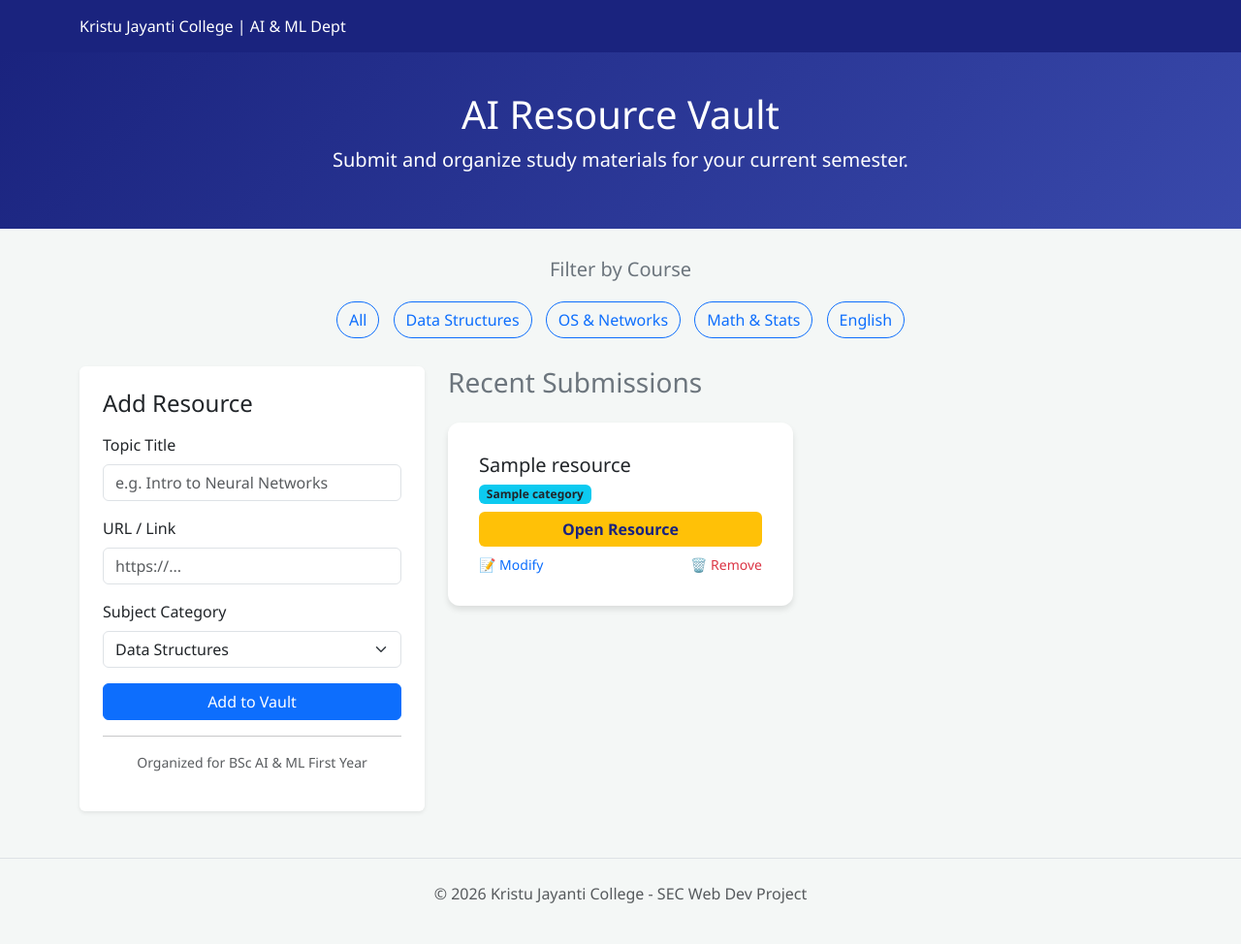
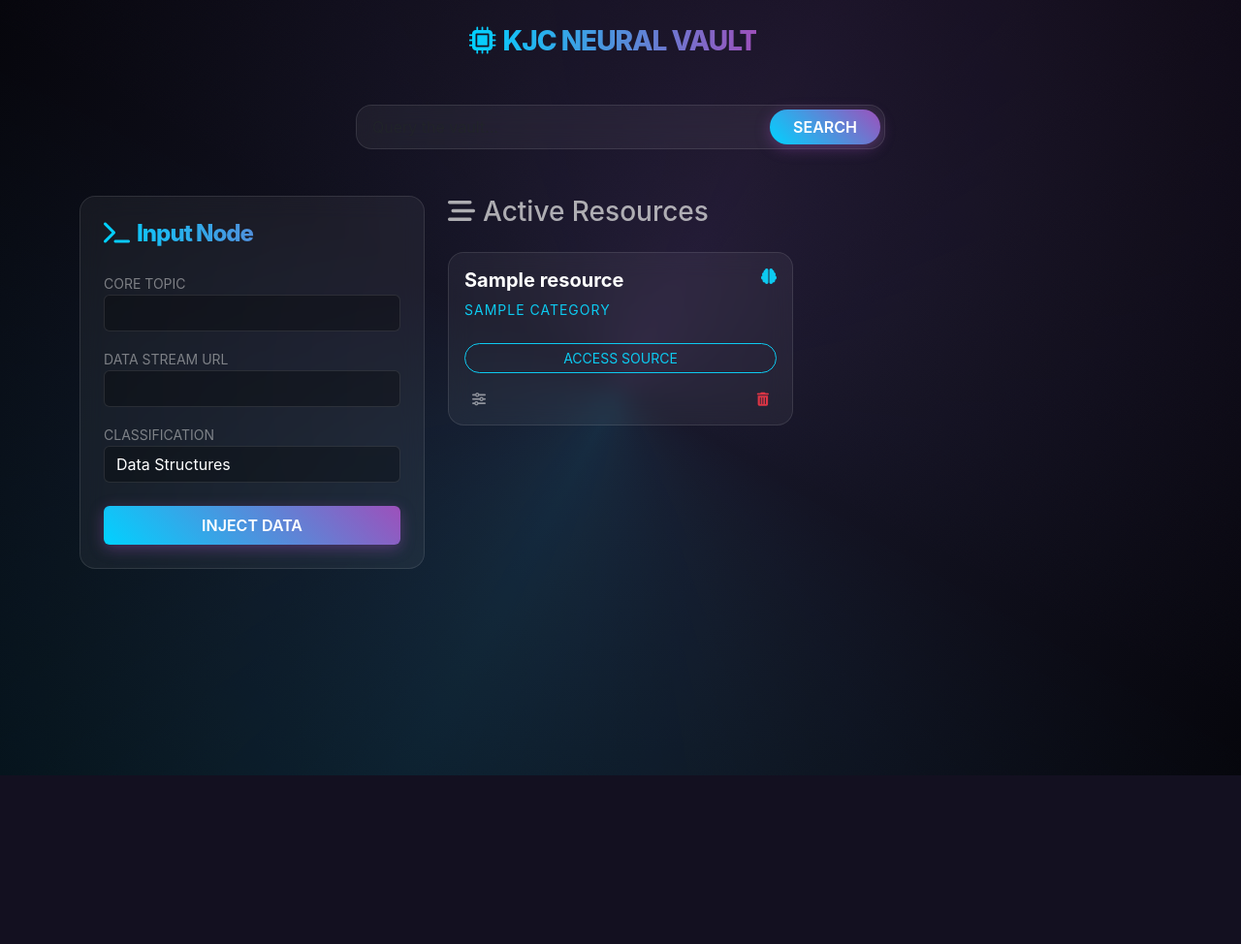
Before and after one commit to Ajil-Siby/KJC_Resource_Vault, a Flask app: page / in a window 1280 px wide. Shown: the whole page at 97% size. After the commit the page ends 800 px from the top, so only its background shows below. Run offline with Flask 3, Linux system fonts and the light colour scheme; a database or web service that is not in the repository returns one stand-in record (values such as "Sample title").

Commit message:
Upgrade to Advanced AI Neural Interface

```diff
--- a/app.py
+++ b/app.py
@@ -1,32 +1,37 @@
-from flask import Flask, render_template, request, redirect
+from flask import Flask, render_template, request, redirect, flash, url_for
 from pymongo import MongoClient
-from bson.objectid import ObjectId # Crucial for finding specific items by ID
+from bson.objectid import ObjectId
+import os
 
 app = Flask(__name__)
+app.secret_key = "kjc_neural_vault_key" # Required for flash notifications
 
-# Cloud Connection - Using your verified Atlas URI
+# Cloud Connection
 uri = "mongodb+srv://ajilsiby01_db_user:lcAseHOqFU2qjp2r@cluster0.ixxrisn.mongodb.net/?appName=Cluster0"
 
 try:
     client = MongoClient(uri)
     db = client['KJC_Vault_DB']
     collection = db['resources']
-    client.admin.command('ping')
-    print("Successfully connected to MongoDB Atlas Cloud!")
+    print("Neural Interface Online: Connected to MongoDB Atlas")
 except Exception as e:
-    print(f"Connection Error: {e}")
+    print(f"System Link Failure: {e}")
 
 @app.route('/')
 def index():
-    # Filter results by category if a filter button is clicked
+    # Capture search and filter parameters from the URL
+    search_query = request.args.get('search')
     selected_category = request.args.get('category')
 
+    query = {}
     if selected_category:
-        items = list(collection.find({"category": selected_category}).sort("_id", -1))
-    else:
-        # Default view: show all entries
-        items = list(collection.find().sort("_id", -1))
+        query["category"] = selected_category
+    if search_query:
+        # Case-insensitive partial match search
+        query["title"] = {"$regex": search_query, "$options": "i"}
 
+    # Sort by newest first
+    items = list(collection.find(query).sort("_id", -1))
     return render_template('index.html', items=items)
 
 @app.route('/add', methods=['POST'])
@@ -36,26 +41,21 @@ def add_resource():
     category = request.form.get('category')
 
     if title and url:
-        # Save to the cloud collection
-        collection.insert_one({
-            "title": title,
-            "url": url,
-            "category": category
-        })
-    return redirect('/')
+        collection.insert_one({"title": title, "url": url, "category": category})
+        flash(f"Data Packet '{title}' injected successfully.", "success")
+    else:
+        flash("Injection failed: Missing required parameters.", "danger")
+    return redirect(url_for('index'))
 
-# --- NEW: DELETE ROUTE ---
 @app.route('/delete/<id>')
 def delete_resource(id):
-    # collection.delete_one removes the specific document from Atlas
     collection.delete_one({"_id": ObjectId(id)})
-    return redirect('/')
+    flash("Resource purged from the neural vault.", "info")
+    return redirect(url_for('index'))
 
-# --- NEW: MODIFY (EDIT) ROUTE ---
 @app.route('/edit/<id>', methods=['GET', 'POST'])
 def edit_resource(id):
     if request.method == 'POST':
-        # Apply the updated values from the edit form
         collection.update_one(
             {"_id": ObjectId(id)},
             {"$set": {
@@ -64,13 +64,12 @@ def edit_resource(id):
                 "category": request.form.get('category')
             }}
         )
-        return redirect('/')
+        flash("Resource parameters updated.", "success")
+        return redirect(url_for('index'))
 
-    # For GET requests, find the existing data to pre-fill the form
     item = collection.find_one({"_id": ObjectId(id)})
     return render_template('edit.html', item=item)
 
 if __name__ == '__main__':
-    import os
     port = int(os.environ.get("PORT", 5000))
     app.run(host='0.0.0.0', port=port)
--- a/templates/index.html
+++ b/templates/index.html
@@ -3,114 +3,145 @@
 <head>
     <meta charset="UTF-8">
     <meta name="viewport" content="width=device-width, initial-scale=1.0">
-    <title>KJC AI Resource Vault</title>
+    <title>KJC AI Vault | Neural Interface</title>
     <link href="https://cdn.jsdelivr.net/npm/bootstrap@5.3.0/dist/css/bootstrap.min.css" rel="stylesheet">
+    <link rel="stylesheet" href="https://cdnjs.cloudflare.com/ajax/libs/font-awesome/6.0.0/css/all.min.css">
     <style>
-        body { background-color: #f4f7f6; font-family: 'Segoe UI', Tahoma, Geneva, Verdana, sans-serif; }
-        .kjc-navbar { background-color: #1a237e; color: white; padding: 15px; }
-        .hero-section { background: linear-gradient(135deg, #1a237e 0%, #3949ab 100%); color: white; padding: 40px 0; margin-bottom: 30px; }
-        .vault-card { border: none; border-radius: 12px; box-shadow: 0 4px 6px rgba(0,0,0,0.1); transition: 0.3s; }
-        .vault-card:hover { transform: translateY(-5px); box-shadow: 0 8px 15px rgba(0,0,0,0.2); }
-        .btn-kjc { background-color: #ffc107; color: #1a237e; font-weight: bold; border: none; }
-        .btn-kjc:hover { background-color: #ffca28; }
-        .filter-btn { border-radius: 20px; margin: 5px; }
+        :root {
+            --bg-dark: #06060c;
+            --glass: rgba(255, 255, 255, 0.05);
+            --neon-blue: #00d2ff;
+            --neon-purple: #9d50bb;
+        }
+
+        body {
+            background: var(--bg-dark);
+            color: #e0e0e0;
+            font-family: 'Inter', 'Segoe UI', sans-serif;
+            overflow-x: hidden;
+        }
+
+        /* Animated Background Mesh */
+        .bg-animate {
+            position: fixed; top: 0; left: 0; width: 100%; height: 100%;
+            background: radial-gradient(circle at 50% 50%, #1a1a2e 0%, #06060c 100%);
+            z-index: -1;
+        }
+        .bg-animate::after {
+            content: ""; position: absolute; top: -50%; left: -50%; width: 200%; height: 200%;
+            background: conic-gradient(from 0deg, transparent, var(--neon-blue), transparent, var(--neon-purple), transparent);
+            animation: rotate 20s linear infinite; opacity: 0.1;
+        }
+        @keyframes rotate { 100% { transform: rotate(360deg); } }
+
+        /* Glassmorphism Containers */
+        .glass-card {
+            background: var(--glass);
+            backdrop-filter: blur(12px);
+            -webkit-backdrop-filter: blur(12px);
+            border: 1px solid rgba(255, 255, 255, 0.1);
+            border-radius: 16px;
+            transition: 0.4s cubic-bezier(0.175, 0.885, 0.32, 1.275);
+        }
+        .glass-card:hover {
+            border: 1px solid var(--neon-blue);
+            box-shadow: 0 0 20px rgba(0, 210, 255, 0.2);
+            transform: scale(1.02);
+        }
+
+        .hero-title {
+            background: linear-gradient(to right, var(--neon-blue), var(--neon-purple));
+            -webkit-background-clip: text;
+            -webkit-text-fill-color: transparent;
+            font-weight: 800; letter-spacing: -1px;
+        }
+
+        .btn-neon {
+            background: linear-gradient(45deg, var(--neon-blue), var(--neon-purple));
+            color: white; border: none; font-weight: 600;
+            box-shadow: 0 4px 15px rgba(157, 80, 187, 0.4);
+        }
+        .btn-neon:hover { color: white; filter: brightness(1.2); }
+
+        .form-control, .form-select {
+            background: rgba(0, 0, 0, 0.3);
+            border: 1px solid rgba(255, 255, 255, 0.1);
+            color: white;
+        }
+        .form-control:focus { background: rgba(0, 0, 0, 0.5); color: white; border-color: var(--neon-blue); }
     </style>
 </head>
 <body>
+    <div class="bg-animate"></div>
 
-    <div class="kjc-navbar">
-        <div class="container">
-            <span class="navbar-brand mb-0 h1">Kristu Jayanti College | AI & ML Dept</span>
+    <nav class="navbar navbar-dark py-3">
+        <div class="container justify-content-center">
+            <span class="navbar-brand hero-title fs-3">
+                <i class="fas fa-microchip me-2"></i>KJC NEURAL VAULT
+            </span>
         </div>
-    </div>
+    </nav>
 
-    <div class="hero-section text-center">
-        <div class="container">
-            <h1>AI Resource Vault</h1>
-            <p class="lead">Submit and organize study materials for your current semester.</p>
+    <div class="container mt-4">
+        <div class="row justify-content-center mb-5">
+            <div class="col-md-6">
+                <form action="/" method="GET" class="input-group glass-card p-1">
+                    <input type="text" name="search" class="form-control border-0 bg-transparent" placeholder="Query the vault...">
+                    <button class="btn btn-neon rounded-pill px-4 ms-2" type="submit">SEARCH</button>
+                </form>
+            </div>
         </div>
-    </div>
 
-    <div class="container mb-4 text-center">
-        <h5 class="text-secondary mb-3">Filter by Course</h5>
-        <a href="/" class="btn btn-outline-primary filter-btn">All</a>
-        <a href="/?category=Data Structures" class="btn btn-outline-primary filter-btn">Data Structures</a>
-        <a href="/?category=OS and Networks" class="btn btn-outline-primary filter-btn">OS & Networks</a>
-        <a href="/?category=Math and Stats" class="btn btn-outline-primary filter-btn">Math & Stats</a>
-        <a href="/?category=English" class="btn btn-outline-primary filter-btn">English</a>
-    </div>
-
-    <div class="container">
         <div class="row">
-            <div class="col-md-4">
-                <div class="card p-4 shadow-sm border-0 sticky-top" style="top: 20px;">
-                    <h4 class="mb-3">Add Resource</h4>
+            <div class="col-lg-4 mb-4">
+                <div class="glass-card p-4 sticky-top" style="top: 20px;">
+                    <h4 class="hero-title mb-4"><i class="fas fa-terminal me-2"></i>Input Node</h4>
                     <form action="/add" method="POST">
                         <div class="mb-3">
-                            <label class="form-label">Topic Title</label>
-                            <input type="text" name="title" class="form-control" placeholder="e.g. Intro to Neural Networks" required>
+                            <label class="small text-uppercase opacity-50">Core Topic</label>
+                            <input type="text" name="title" class="form-control" required>
                         </div>
                         <div class="mb-3">
-                            <label class="form-label">URL / Link</label>
-                            <input type="url" name="url" class="form-control" placeholder="https://..." required>
+                            <label class="small text-uppercase opacity-50">Data Stream URL</label>
+                            <input type="url" name="url" class="form-control" required>
                         </div>
-                        <div class="mb-3">
-                            <label class="form-label">Subject Category</label>
-                            <select name="category" class="form-select" required>
+                        <div class="mb-4">
+                            <label class="small text-uppercase opacity-50">Classification</label>
+                            <select name="category" class="form-select">
                                 <option value="Data Structures">Data Structures</option>
-                                <option value="OS and Networks">Operating System and Networks</option>
-                                <option value="Math and Stats">Probability / Matrix Theory</option>
-                                <option value="General">Understanding India / Economics</option>
-                                <option value="English">Applied English</option>
-                                <option value="Health">Health and Wellness</option>
+                                <option value="OS and Networks">OS & Networks</option>
+                                <option value="Math and Stats">Math & Stats</option>
                             </select>
                         </div>
-                        <button type="submit" class="btn btn-primary w-100">Add to Vault</button>
+                        <button type="submit" class="btn btn-neon w-100 py-2">INJECT DATA</button>
                     </form>
-                    <hr>
-                    <p class="small text-muted text-center">Organized for BSc AI & ML First Year</p>
                 </div>
             </div>
 
-            <div class="col-md-8">
-                <h3 class="mb-4 text-secondary">Recent Submissions</h3>
+            <div class="col-lg-8">
+                <h3 class="mb-4 opacity-75"><i class="fas fa-stream me-2"></i>Active Resources</h3>
                 <div class="row">
                     {% for item in items %}
                     <div class="col-md-6 mb-4">
-                        <div class="card vault-card h-100 p-3">
-                            <div class="card-body d-flex flex-column">
-                                <h5 class="card-title">{{ item.title }}</h5>
-                                <span class="badge bg-info text-dark mb-2" style="width: fit-content;">{{ item.category or 'General' }}</span>
-
-                                <div class="mt-auto">
-                                    <a href="{{ item.url }}" target="_blank" class="btn btn-kjc w-100 mb-2">Open Resource</a>
-
-                                    <div class="d-flex justify-content-between">
-                                        <a href="/edit/{{ item._id }}" class="text-primary small" style="text-decoration: none;">
-                                            📝 Modify
-                                        </a>
-                                        <a href="/delete/{{ item._id }}" class="text-danger small" style="text-decoration: none;"
-                                           onclick="return confirm('Are you sure you want to delete this resource?')">
-                                            🗑️ Remove
-                                        </a>
-                                    </div>
+                        <div class="glass-card p-3 h-100 d-flex flex-column">
+                            <div class="d-flex justify-content-between align-items-start mb-2">
+                                <h5 class="fw-bold mb-0 text-white">{{ item.title }}</h5>
+                                <i class="fas fa-brain text-info"></i>
+                            </div>
+                            <p class="small text-uppercase text-info mb-4" style="letter-spacing: 1px;">{{ item.category or 'General' }}</p>
+                            <div class="mt-auto">
+                                <a href="{{ item.url }}" target="_blank" class="btn btn-outline-info w-100 btn-sm mb-3 rounded-pill">ACCESS SOURCE</a>
+                                <div class="d-flex justify-content-between px-2">
+                                    <a href="/edit/{{ item._id }}" class="text-white-50 small text-decoration-none"><i class="fas fa-sliders-h"></i></a>
+                                    <a href="/delete/{{ item._id }}" class="text-danger small text-decoration-none" onclick="return confirm('Purge data?')"><i class="fas fa-trash-alt"></i></a>
                                 </div>
                             </div>
                         </div>
-                    </div>
-                    {% else %}
-                    <div class="col-12 text-center mt-5">
-                        <p class="text-muted">No resources found for this category.</p>
                     </div>
                     {% endfor %}
                 </div>
             </div>
         </div>
     </div>
-
-    <footer class="mt-5 py-4 text-center text-muted border-top">
-        <p>© 2026 Kristu Jayanti College - SEC Web Dev Project</p>
-    </footer>
-
 </body>
 </html>
```
Also changed, not shown: templates/edit.html (+58 -32 lines), .circleci/config.yml (added).
